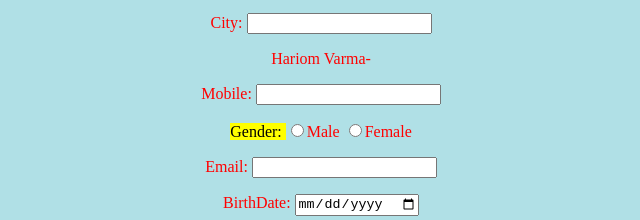
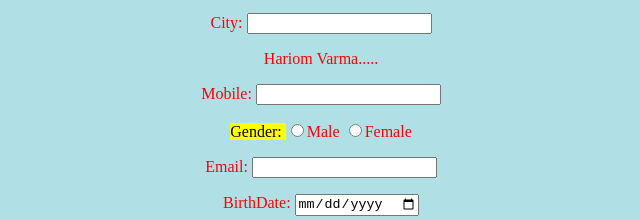
Before and after one commit to hari-v-eq/Test_hub, a plain HTML site: page index.htm in a window 1280 px wide. Shown: the part 223-443 px from the top of the page, 319-959 px from the left. Drawn offline with Linux system fonts and the light colour scheme.

Commit message:
Given name

```diff
--- a/index.htm
+++ b/index.htm
@@ -26,7 +26,7 @@
 
                 <p><label> Last name: <input name="lasttname"/></label></p>
 		<p><label> City: <input name="City"/></label></p>
-        <p>Hariom Varma-</p>
+        <p>Hariom Varma.....</p>
 		<p><label> Mobile: <input name="Mobile"/></label></p>
 
                 <!-- Label and radio button field -->
```
